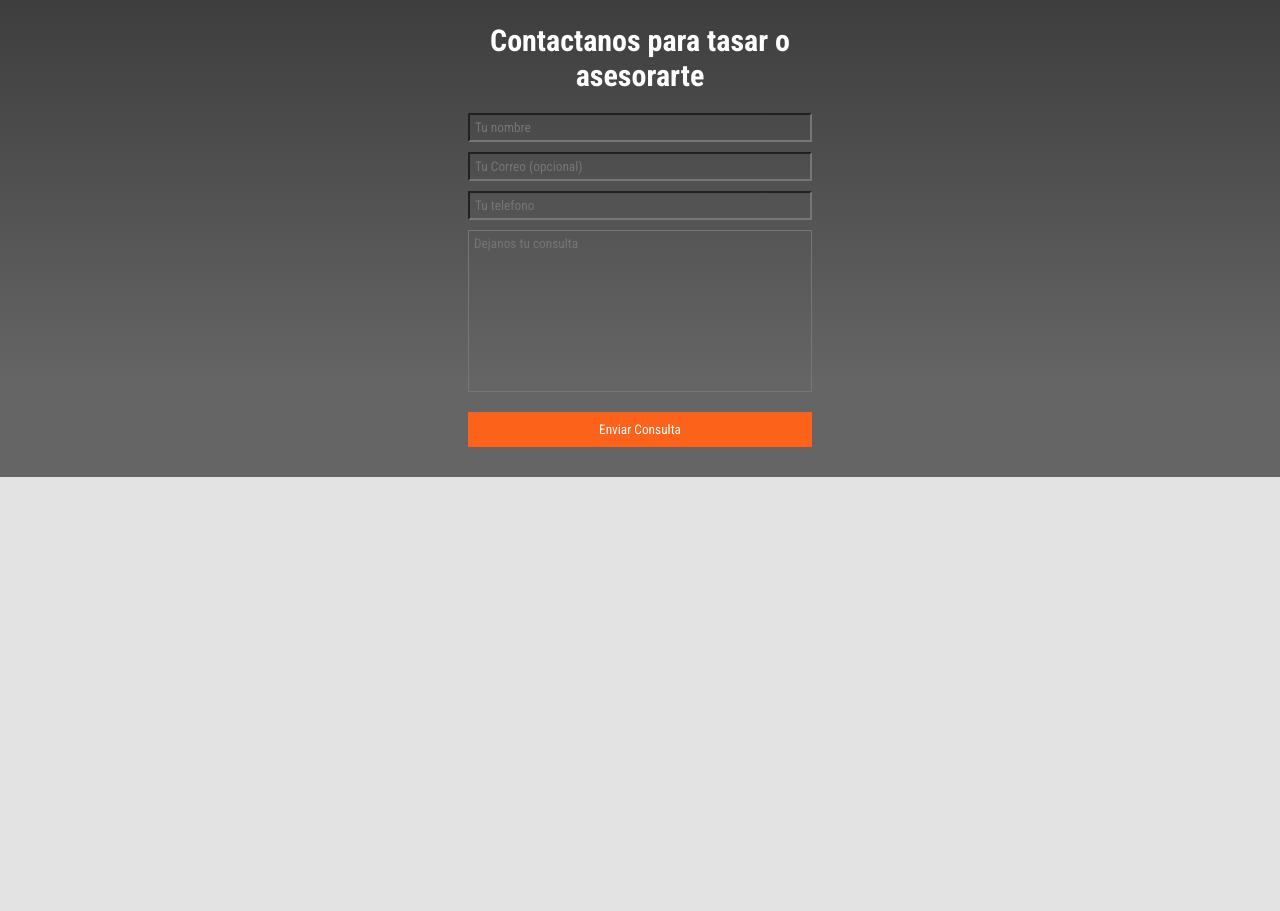
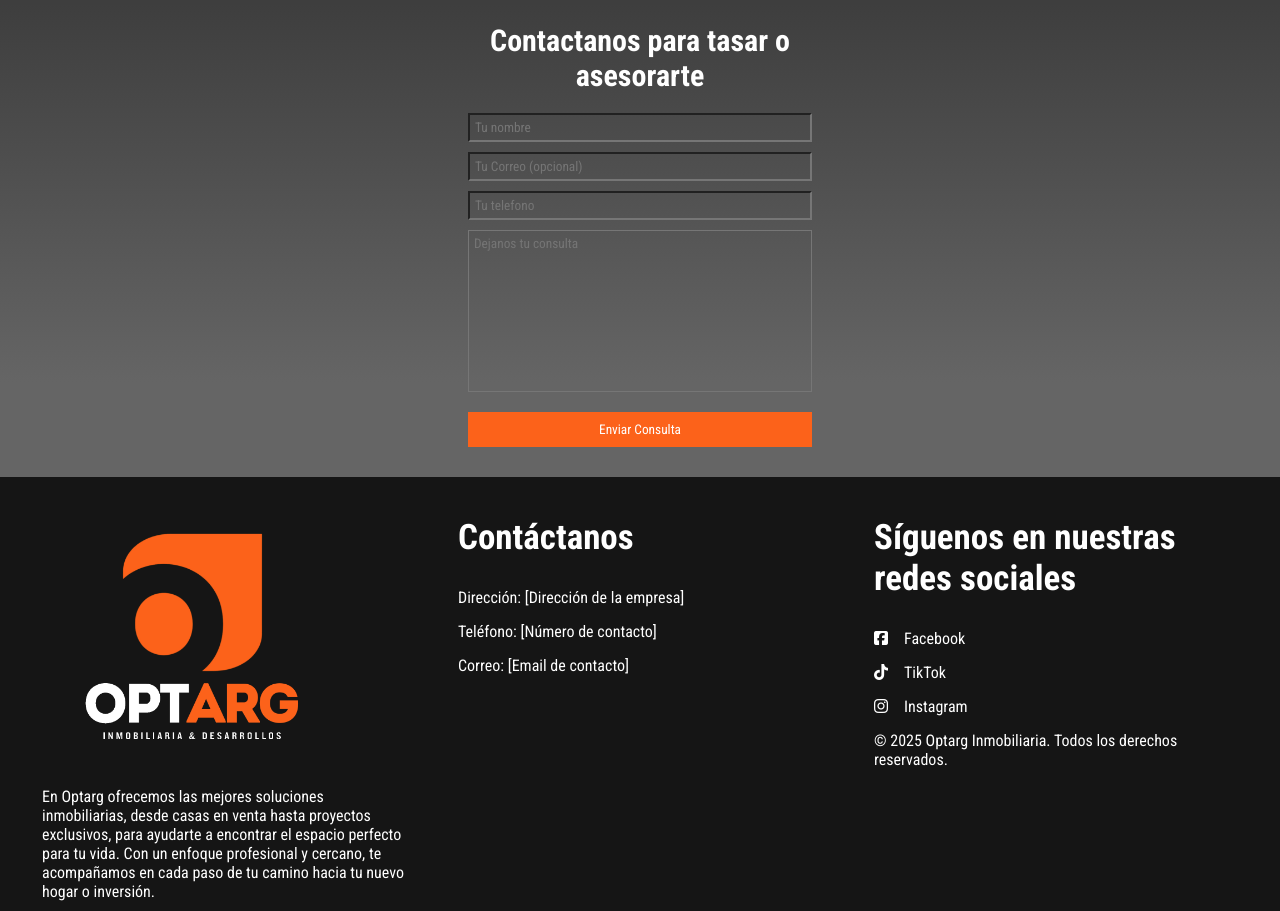
Before and after one commit to Saiperex/OPTARG, a plain HTML site: page index.html in a window 1280 px wide. Shown: the part 2981-3892 px from the top of the page. Before the commit the page ends 3538 px from the top, so only its background shows below. Drawn offline with nearby package versions, Linux system fonts and the light colour scheme.

Commit message:
Finalizado primer presentacion

```diff
--- a/estilos.css
+++ b/estilos.css
@@ -29,7 +29,6 @@
 .pie
 {
     width: 100%;
-    height: 10vh;
 }
 .cabecera
 {
@@ -427,6 +426,42 @@
         width: 90%;
     }
 }
+/*pie*/
+.pie
+{
+    display: flex;
+    justify-content: space-evenly;
+    flex-wrap: wrap;
+    background-color: #151515;
+    color: #fff;
+}
+.pie_sectores
+{
+    padding: 10px;
+    width: 30%;
+    min-width: 320px;
+    display: flex;
+    flex-direction: column;
+}
+.pie_sectores img
+{
+    width: 300px;
+}
+.pie_sectores h2
+{
+    font-size: 35px;
+    margin: 30px 0;
+}
+.pie_sectores a
+{
+    color: #fff;
+    display: inline-block;
+    margin-bottom: 15px;
+}
+.pie_sectores i
+{
+    width: 30px;
+}
 @media screen and (width<=600px)
 {
     .cabecera
--- a/index.html
+++ b/index.html
@@ -233,7 +233,25 @@
             </div>
         </section>
     </main>
-    <footer class="pie"></footer>
+    <footer class="pie">
+        <div class="pie_sectores">
+            <img src="LOGO MAIN TRANSP_WHITE.png" alt="logo transparente">
+            <p> En Optarg ofrecemos las mejores soluciones inmobiliarias, desde casas en venta hasta proyectos exclusivos, para ayudarte a encontrar el espacio perfecto para tu vida. Con un enfoque profesional y cercano, te acompañamos en cada paso de tu camino hacia tu nuevo hogar o inversión.</p>
+        </div>
+        <div class="pie_sectores">
+            <h2>Contáctanos</h2>
+            <a href="">Dirección: [Dirección de la empresa]</a>
+            <a href="">Teléfono: [Número de contacto]</a>
+            <a href="">Correo: [Email de contacto]</a>
+        </div>
+        <div class="pie_sectores">
+            <h2>Síguenos en nuestras redes sociales</h2>
+            <a href=""><i class="fa-brands fa-square-facebook"></i>Facebook</a>
+            <a href=""><i class="fa-brands fa-tiktok"></i>TikTok</a>
+            <a href=""><i class="fa-brands fa-instagram"></i>Instagram</a>
+            <p>© 2025 Optarg Inmobiliaria. Todos los derechos reservados.</p>
+        </div>
+    </footer>
 </body>
 <script src="https://cdn.jsdelivr.net/npm/swiper@11/swiper-bundle.min.js"></script>
 <script>
```
Also changed, not shown: LOGO MAIN TRANSP_WHITE.png (added).
